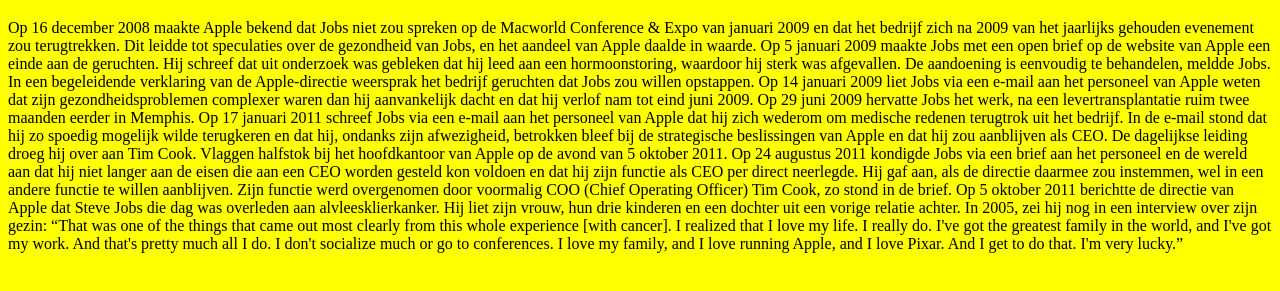
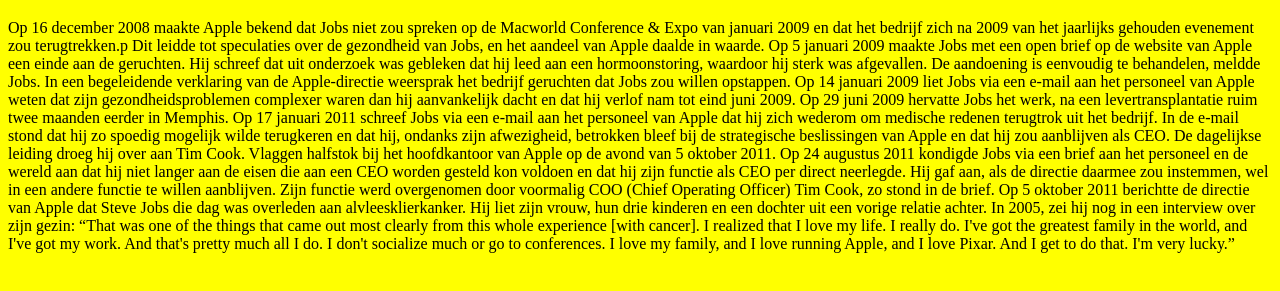
Before and after one commit to davantescheers/davantescheers.github.io, a plain HTML site: page Overlijden.html in a window 1280 px wide. Shown: the part 351-642 px from the top of the page. Drawn offline with Linux system fonts and the light colour scheme.

Commit message:
Update Overlijden.html

```diff
--- a/Overlijden.html
+++ b/Overlijden.html
@@ -18,7 +18,7 @@
 <a title="MetalGearLiquid, based on File:Steve_Jobs_Headshot_2010-CROP.jpg made by Matt Yohe [CC BY-SA 3.0 (https://creativecommons.org/licenses/by-sa/3.0)], from Wikimedia Commons" href="https://commons.wikimedia.org/wiki/File:Steve_Jobs_Headshot_2010-CROP2.jpg"><img width="256" alt="Steve Jobs Headshot 2010-CROP2" src="https://upload.wikimedia.org/wikipedia/commons/thumb/f/f5/Steve_Jobs_Headshot_2010-CROP2.jpg/256px-Steve_Jobs_Headshot_2010-CROP2.jpg"></a>
 <h1>deze pagina gaat over zijn overlijden</h1>
 Op 16 december 2008 maakte Apple bekend dat Jobs niet zou spreken op de Macworld Conference & Expo van januari 2009
-en dat het bedrijf zich na 2009 van het jaarlijks gehouden evenement zou terugtrekken.
+en dat het bedrijf zich na 2009 van het jaarlijks gehouden evenement zou terugtrekken.p
 Dit leidde tot speculaties over de gezondheid van Jobs, en het aandeel van Apple daalde in waarde.
 Op 5 januari 2009 maakte Jobs met een open brief op de website van Apple een einde aan de geruchten.
 Hij schreef dat uit onderzoek was gebleken dat hij leed aan een hormoonstoring, waardoor hij sterk was afgevallen.
```
